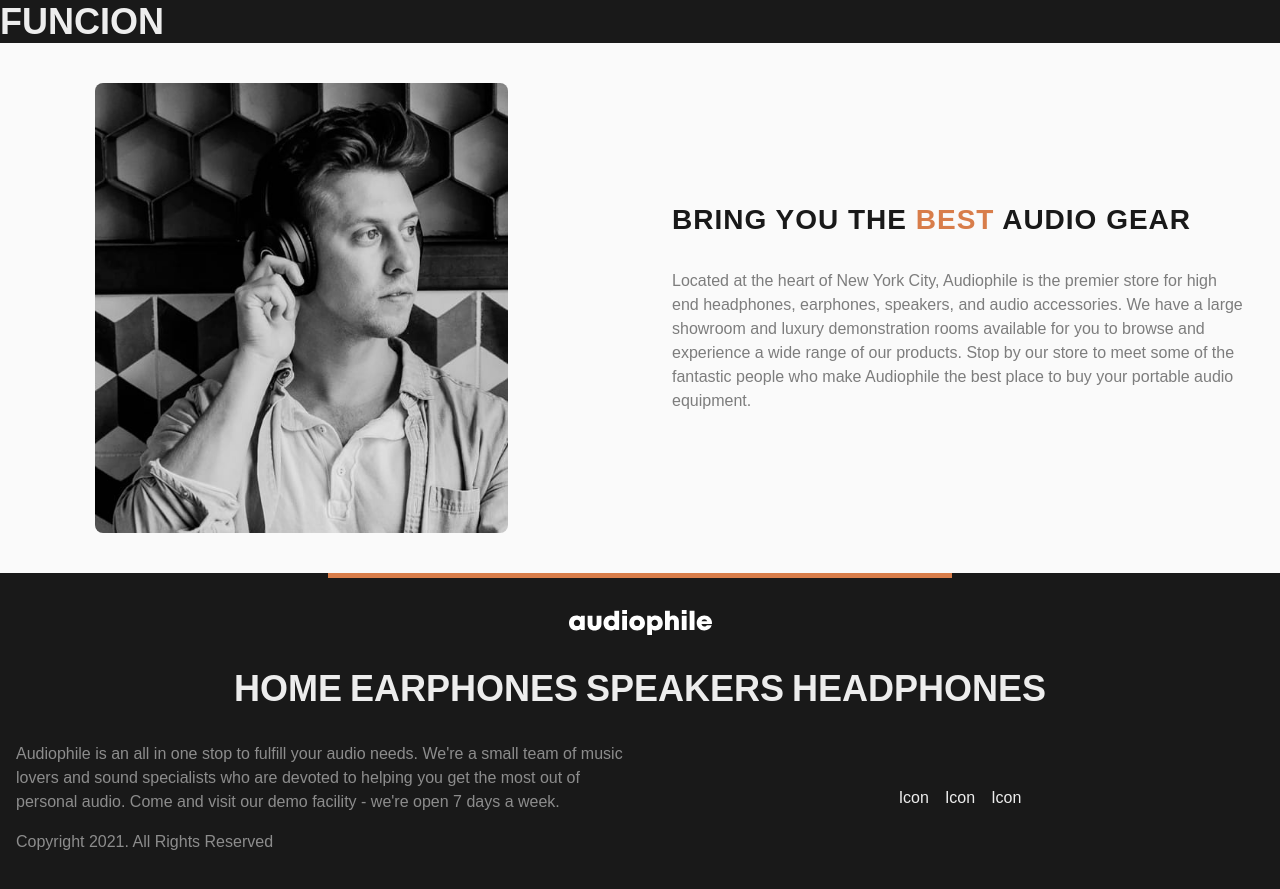
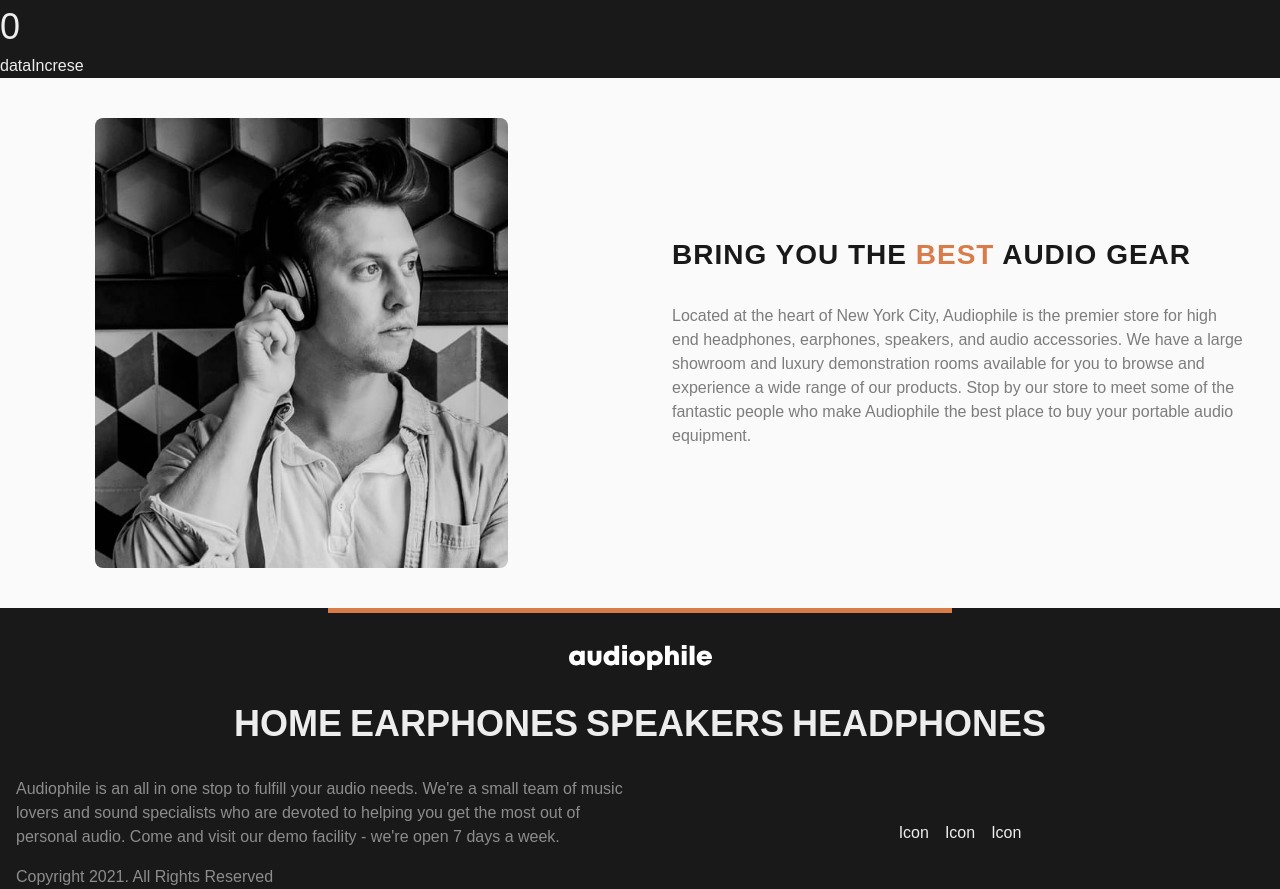
Before and after one commit to Franco-Martin11/Audiophile-ecommerce, a Next.js app: page /prueba in a window 1280 px wide. Before the commit the page ends 854 px from the top, so only its background shows below. Built offline with nearby package versions, Linux system fonts and the light colour scheme.

Commit message:
test- store transform

```diff
--- a/next.config.js
+++ b/next.config.js
@@ -1,6 +1,6 @@
 /** @type {import('next').NextConfig} */
 const nextConfig = {
-  reactStrictMode: true,
+  // reactStrictMode: true,
   // experimental: {
   //   appDir: true,
   // },
--- a/package.json
+++ b/package.json
@@ -19,7 +19,8 @@
     "react": "18.2.0",
     "react-dom": "18.2.0",
     "react-redux": "^8.0.5",
-    "sharp": "^0.32.0"
+    "sharp": "^0.32.0",
+    "zustand": "^4.3.9"
   },
   "devDependencies": {
     "@types/node": "18.14.6",
--- a/pages/_app.jsx
+++ b/pages/_app.jsx
@@ -1,4 +1,3 @@
-"use client";
 import { ChakraProvider } from "@chakra-ui/react";
 import theme from "../styles/theme";
 import { Footer, AboutUs } from "../components";
--- a/pages/index.tsx
+++ b/pages/index.tsx
@@ -1,4 +1,4 @@
-import { Hero, PageLayout, ShopCardContainer } from "@/components";
+import {  PageLayout, ShopCardContainer } from "@/components";
 import SeeProductContainer from "@/components/SeeProduct/SeeProductContainer";
 import { Stack } from "@chakra-ui/react";
 
--- /dev/null
+++ b/pages/prueba/index.tsx
@@ -0,0 +1,18 @@
+/* eslint-disable react-hooks/rules-of-hooks */
+import { useStorePrueba } from "@/store2/store";
+import React from "react";
+
+type Props = {};
+
+const index = (props: Props) => {
+  const dataPrueba = useStorePrueba((state: any) => state.count);
+  const dataIncrese = useStorePrueba((state: any) => state.increment);
+  return (
+    <div>
+      <h1>{dataPrueba}</h1>
+      <button onClick={dataIncrese}>dataIncrese</button>
+    </div>
+  );
+};
+
+export default index;
--- /dev/null
+++ b/store2/store.ts
@@ -0,0 +1,9 @@
+import { create } from "zustand";
+
+export const useStorePrueba = create((set) => ({
+  count: 0,
+  increment: () =>
+    set((state: { count: number }) => ({ count: state.count + 1 })),
+  decrement: () =>
+    set((state: { count: number }) => ({ count: state.count - 1 })),
+}));
```
Also changed, not shown: pages/[category]/[slug].tsx (+8 -8 lines), 1 other file (tests, documents, lock files or other folders).
